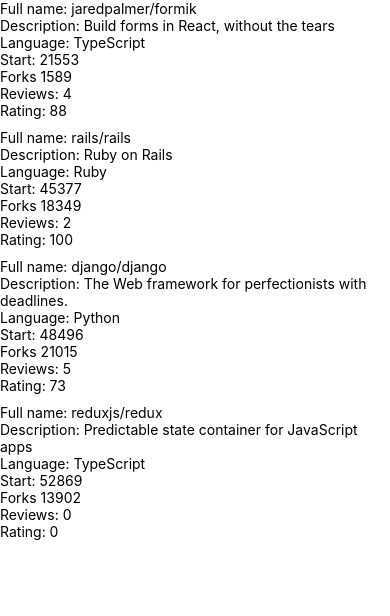
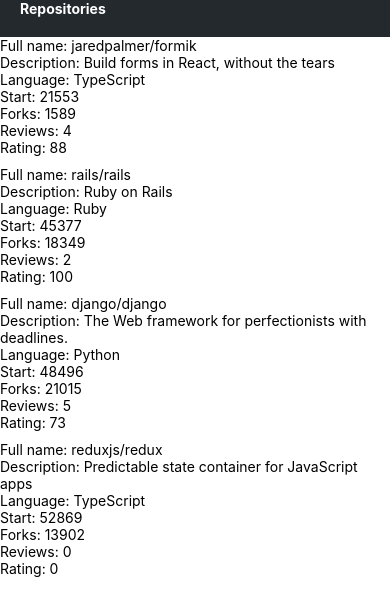
Before and after one commit to ellamac/fs-mooc-part10, a React Native app in the folder rate-repository-app/: screen / in a window 390 px wide. Shown: the top 616 px of the page. Built offline with nearby package versions, Linux system fonts and the light colour scheme.

Commit message:
ex 10.4.

```diff
--- /dev/null
+++ b/rate-repository-app/src/components/AppBar.jsx
@@ -0,0 +1,24 @@
+import { View, StyleSheet } from 'react-native';
+import Constants from 'expo-constants';
+import theme from '../theme';
+import AppBarTab from './AppBarTab';
+
+const styles = StyleSheet.create({
+    container: {
+        paddingTop: Constants.statusBarHeight*2,
+        paddingBottom: 20,
+        paddingHorizontal: 20,
+        backgroundColor: theme.colors.dark,
+    },
+    text: {
+        color: 'white',
+    }
+});
+
+const AppBar = () => {
+    return <View style={styles.container}>
+        <AppBarTab>Repositories</AppBarTab>
+       </View>;
+};
+
+export default AppBar;
--- /dev/null
+++ b/rate-repository-app/src/components/AppBarTab.jsx
@@ -0,0 +1,10 @@
+import Text from './Text';
+import {Pressable} from 'react-native';
+
+const AppBarTab = ({onPress, ...props }) => {
+  return   <Pressable onPress={onPress} >
+  <Text fontWeight="bold" color="light" {...props}/>
+</Pressable>
+};
+
+export default AppBarTab;
--- a/rate-repository-app/src/components/Main.jsx
+++ b/rate-repository-app/src/components/Main.jsx
@@ -1,10 +1,12 @@
-import Constants from 'expo-constants';
+
 import { StyleSheet, View} from 'react-native';
 import RepositoryList from './RepositoryList';
+import AppBar from './AppBar';
 
+
+// eslint-disable-next-line no-unused-vars
 const styles = StyleSheet.create({
     container: {
-        marginTop: Constants.statusBarHeight,
         flexGrow: 1,
         flexShrink: 1,
     },
@@ -12,9 +14,10 @@
 
 const Main = () => {
     return (
-        <View style={styles.container}>
-            <RepositoryList />
-        </View>
+        <>
+        <AppBar />
+        <View><RepositoryList /></View>
+        </>
     );
 };
 
--- a/rate-repository-app/src/components/RepositoryItem.jsx
+++ b/rate-repository-app/src/components/RepositoryItem.jsx
@@ -8,7 +8,7 @@
               <Text>Description: {item.description}</Text>
               <Text>Language: {item.language}</Text>
               <Text>Start: {item.stargazersCount}</Text>
-              <Text>Forks {item.forksCount}</Text>
+              <Text>Forks: {item.forksCount}</Text>
               <Text>Reviews: {item.reviewCount}</Text>
               <Text>Rating: {item.ratingAverage}</Text>
          </View>
--- /dev/null
+++ b/rate-repository-app/src/components/Text.jsx
@@ -0,0 +1,47 @@
+import { Text as NativeText, StyleSheet } from 'react-native';
+
+import theme from '../theme';
+
+const styles = StyleSheet.create({
+  text: {
+    color: theme.colors.textPrimary,
+    fontSize: theme.fontSizes.body,
+    fontFamily: theme.fonts.main,
+    fontWeight: theme.fontWeights.normal,
+  },
+  colorTextSecondary: {
+    color: theme.colors.textSecondary,
+  },
+  colorPrimary: {
+    color: theme.colors.primary,
+  },
+  colorLight: {
+    color: theme.colors.light,
+  },
+  fontSizeSubheading: {
+    fontSize: theme.fontSizes.subheading,
+  },
+  fontSizeHeading: {
+    fontSize: theme.fontSizes.heading,
+  },
+  fontWeightBold: {
+    fontWeight: theme.fontWeights.bold,
+  },
+});
+
+const Text = ({ color, fontSize, fontWeight, style, ...props }) => {
+  const textStyle = [
+    styles.text,
+    color === 'textSecondary' && styles.colorTextSecondary,
+    color === 'primary' && styles.colorPrimary,
+    color === 'light' && styles.colorLight,
+    fontSize === 'subheading' && styles.fontSizeSubheading,
+    fontSize === 'heading' && styles.fontSizeHeading,
+    fontWeight === 'bold' && styles.fontWeightBold,
+    style,
+  ];
+
+  return <NativeText style={textStyle} {...props} />;
+};
+
+export default Text;
--- /dev/null
+++ b/rate-repository-app/src/theme.js
@@ -0,0 +1,23 @@
+const theme = {
+    colors: {
+      textPrimary: '#24292e',
+      textSecondary: '#586069',
+      primary: '#0366d6',
+      dark: '#24292e',
+      light: 'white',
+    },
+    fontSizes: {
+      body: 14,
+      subheading: 16,
+      heading: 20,
+    },
+    fonts: {
+      main: 'System',
+    },
+    fontWeights: {
+      normal: '400',
+      bold: '700',
+    },
+  };
+
+  export default theme;
```
Also changed, not shown: rate-repository-app/src/components/Heading.jsx (added, +7 -0 lines), rate-repository-app/src/components/Subheading.jsx (added, +7 -0 lines).
